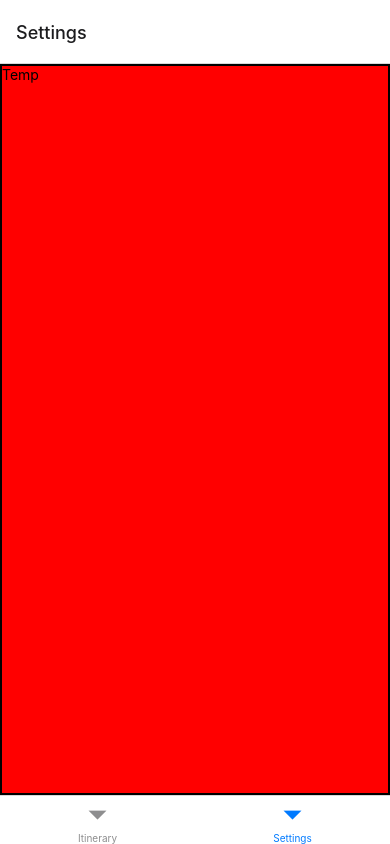
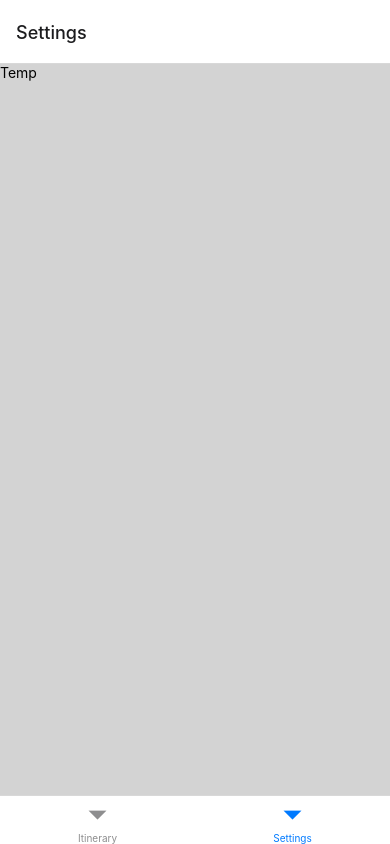
Before and after one commit to nleurotrip/eurotrip, a React Native app: screen /Settings in a window 390 px wide. Built offline with nearby package versions, Linux system fonts and the light colour scheme.

Commit message:
change background color to lightgrey in theme

```diff
--- a/pages/Temp.js
+++ b/pages/Temp.js
@@ -1,12 +1,11 @@
 import React from 'react';
-import { useTheme } from '@rneui/themed';
 import { SafeAreaView, Text } from 'react-native';
 import useStyles from '../styles';
 
 const TempPage = () => {
     const styles = useStyles();
     return (
-        <SafeAreaView style={styles.root}>
+        <SafeAreaView style={styles.rootContainer}>
             <Text>Temp</Text>
         </SafeAreaView>
     );
--- a/styles.js
+++ b/styles.js
@@ -1,13 +1,11 @@
 import { makeStyles } from "@rneui/themed";
 
 const useStyles = makeStyles((theme) => ({
-        root: {
+        rootContainer: {
             backgroundColor: theme.colors.background,
             flex: 1,
             margin: 0,
             padding: 0,
-            borderWidth: 2,
-            borderColor: 'black'
         }
     })
 );
--- a/theme.js
+++ b/theme.js
@@ -5,7 +5,7 @@ const theme = createTheme({
     lightColors: {
       primary: 'red',
       secondary: 'blue',
-      background: 'red',
+      background: 'lightgrey',
 
     },
     //force light mode
```
